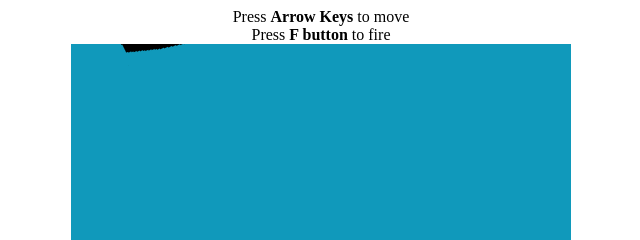
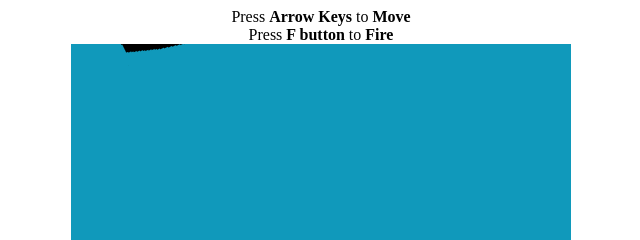
Before and after one commit to E-A-N/pixiAsteroidsGame, a website: page index.html in a window 1280 px wide. Shown: the top 240 px of the page, 319-959 px from the left. Drawn offline with Linux system fonts and the light colour scheme.

Commit message:
updated the home page

```diff
--- a/index.html
+++ b/index.html
@@ -16,9 +16,13 @@
     <body >
         <center>
             <div>
-                 Press <strong>Arrow Keys</strong> to move
-                 <br>
-                 Press <strong> F button </strong> to fire
+                 Press
+                 <strong>Arrow Keys</strong> to
+                 <strong>Move </strong>
+                  <br>
+                 Press
+                 <strong> F button </strong> to
+                 <strong> Fire</strong>
             </div>
             <div id="gameContainer"></div>
 
```
